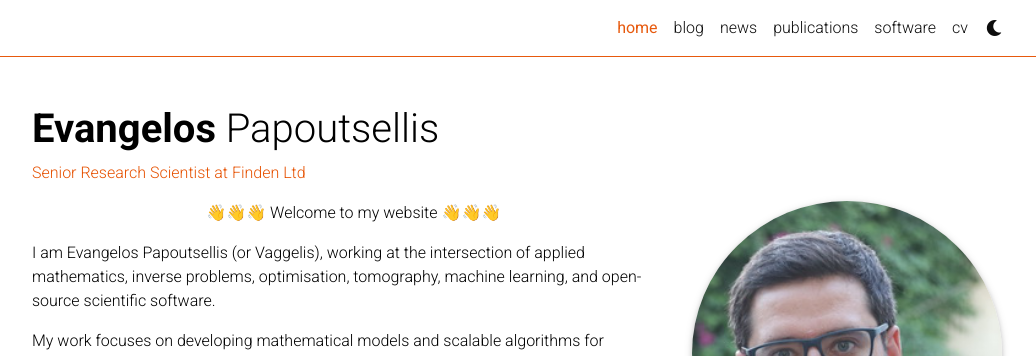
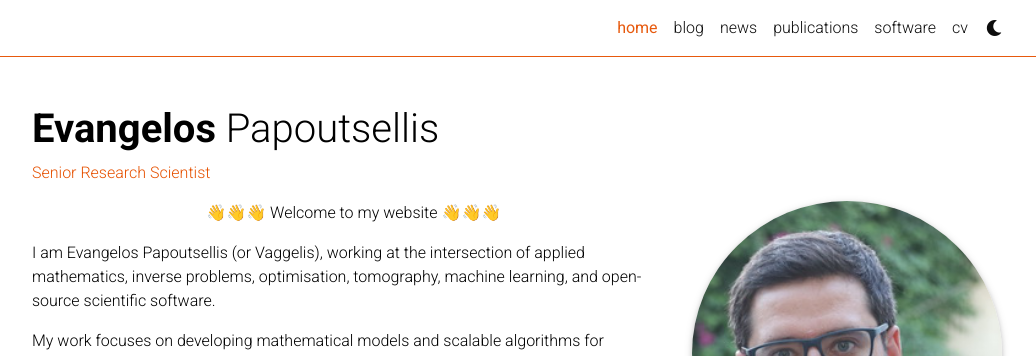
Before and after one commit to epapoutsellis/epapoutsellis.github.io, a Jekyll site: the page built from _pages/home.md, in a window 1280 px wide and 1334 px high. Shown: the top 356 px of the window, without its empty margins (123-1159 px from the left). Built offline with Jekyll 4.4.1, drawn with Linux system fonts in a browser that asks for light colours; full-size pictures stand in for the smaller copies a plugin makes; emoji names are drawn with the system emoji font; comment, search, counter and statistics services are not loaded; a style sheet for code colours, icons or effects is not loaded.

Commit message:
update 07_2026

```diff
--- a/_pages/home.md
+++ b/_pages/home.md
@@ -2,7 +2,7 @@
 layout: about_epaps
 title: home
 permalink: /
-subtitle: Senior Research Scientist at <a href='https://www.finden.co.uk/'>Finden Ltd</a>
+subtitle: Senior Research Scientist
 
 profile:
   align: right
```
